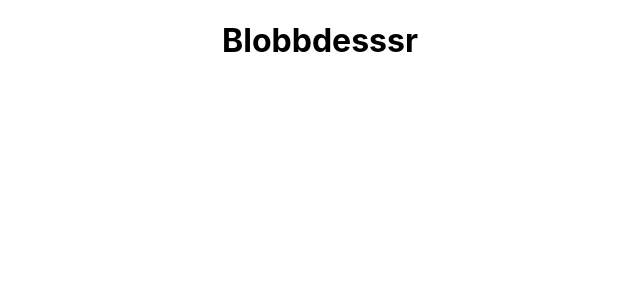
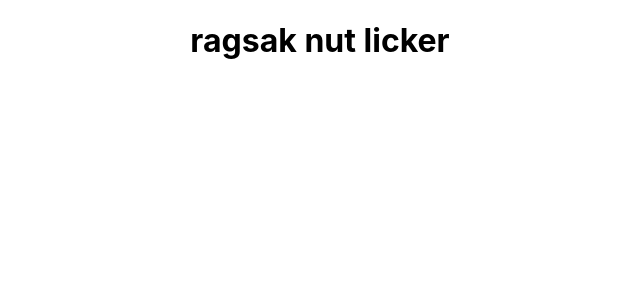
Before and after one commit to fortytongorilla/react-ical-project, a React (Create React App) app: page / in a window 1280 px wide. Shown: the top 300 px of the page, without its empty margins (320-960 px from the left). Built offline with nearby package versions, Linux system fonts and the light colour scheme.

Commit message:
changed app.js title

```diff
--- a/src/App.js
+++ b/src/App.js
@@ -5,7 +5,7 @@ function App() {
   return (
     <div className="App">
 
-<h1>Blobbdesssr </h1>
+<h1>ragsak nut licker </h1>
 </div>
 
 
```
